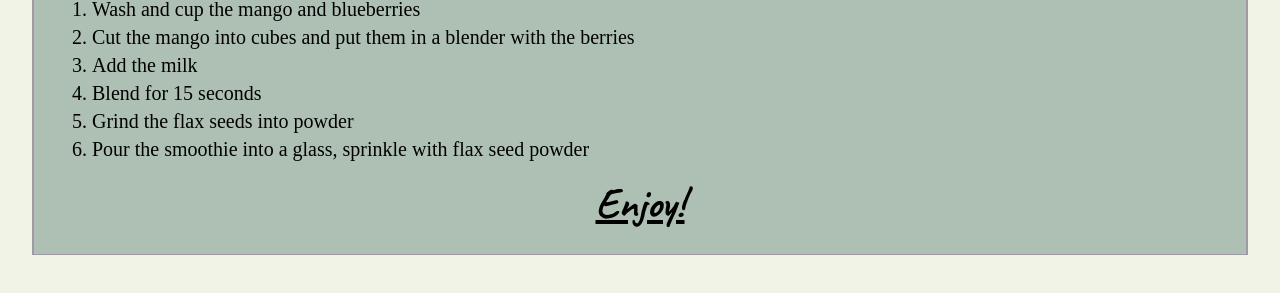
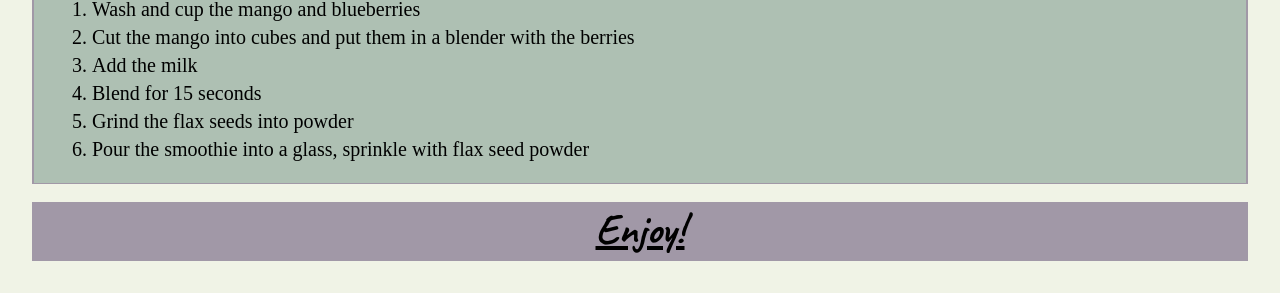
Before and after one commit to UltraForte/odin-recipes, a plain HTML site: page recipes/mangosmoothie.html in a window 1280 px wide. Shown: the part 714-1007 px from the top of the page. Drawn offline with Linux system fonts and the light colour scheme; a web font is replaced by a local one.

Commit message:
Add underline to "Odin Recipes" logo.
Add a div to "Enjoy!" at bottom of page, and edit its styling.

```diff
--- a/recipes/mangosmoothie.html
+++ b/recipes/mangosmoothie.html
@@ -74,8 +74,10 @@
             <li>Grind the flax seeds into powder</li>
             <li>Pour the smoothie into a glass, sprinkle
                 with flax seed powder</li>
-            <p><strong class="enjoy">Enjoy!</strong></p>
         </ol>
+    </div>
+    <div class="enjoydiv">
+        <p><strong class="enjoy">Enjoy!</strong></p>
     </div>
 </body>
 </html>
--- a/recipes/mangostyle.css
+++ b/recipes/mangostyle.css
@@ -49,6 +49,7 @@ body {
     font-weight: 500;
     font-size: 2em;
     font-family: "Caveat";
+    text-decoration: underline;
 }
 .leftlinks, .rightlinks {
     display: flex;
@@ -149,6 +150,7 @@ img#flaxphoto {
     border: solid rgb(161, 152, 167);
     border-width: 1px 2px;
     margin-top: 0;
+    margin-bottom: 0px;
     line-height: 1.4;
 }
 .thehowto {
@@ -156,6 +158,14 @@ img#flaxphoto {
     margin-bottom: -12px;
     font-family: "Bebas Neue";
     font-size: 30px;
+}
+.enjoydiv {
+    background-color: rgb(161, 152, 167);
+    margin: 24px;
+    border: solid rgb(161, 152, 167);
+    border-width: 1px 2px;
+    margin-top: 18px;
+    justify-content: center;
 }
 
 
@@ -181,9 +191,9 @@ ul, ol {
     font-size: 42px;
     font-family: "Caveat";
     justify-content: center;
-    margin-left: -40px;
-    padding-top: 12px;
+    align-items: center;
     text-decoration: underline;
+    padding-bottom: 4px;
 }
 img#mangophoto {
     height: auto;
```
